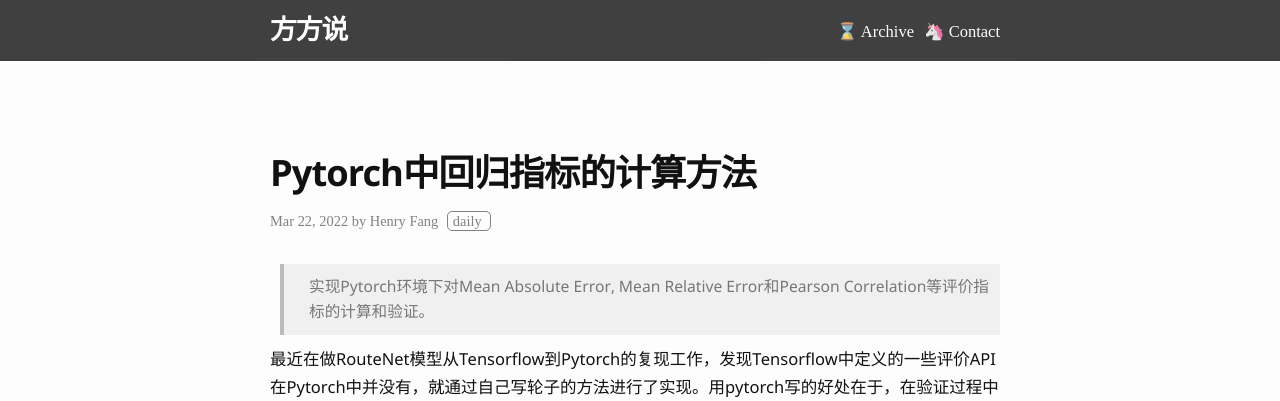
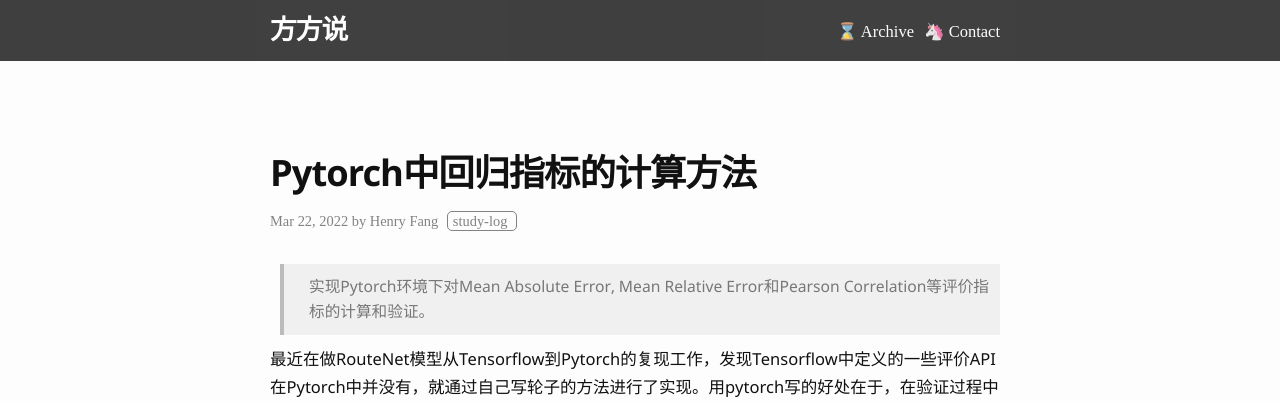
Before and after one commit to ideafang/flog, a Jekyll site: the page built from _posts/2022-3-22-Pytorch中回归指标的计算方法.md, in a window 1280 px wide and 900 px high. Shown: the top 401 px of the window. Built offline with Jekyll 4.4.1, drawn with Linux system fonts in a browser that asks for light colours; some web fonts are replaced.

Commit message:
update pytorch post

```diff
--- a/_posts/2022-3-22-Pytorch中回归指标的计算方法.md
+++ b/_posts/2022-3-22-Pytorch中回归指标的计算方法.md
@@ -3,7 +3,7 @@ layout: post
 comments: false
 title: "Pytorch中回归指标的计算方法"
 date: 2022-3-22
-tags: daily
+tags: study-log
 ---
 
 > 实现Pytorch环境下对Mean Absolute Error, Mean Relative Error和Pearson Correlation等评价指标的计算和验证。
```
Also changed, not shown: _posts/2022-3-28-Nginx配置多域名访问.md (added).
